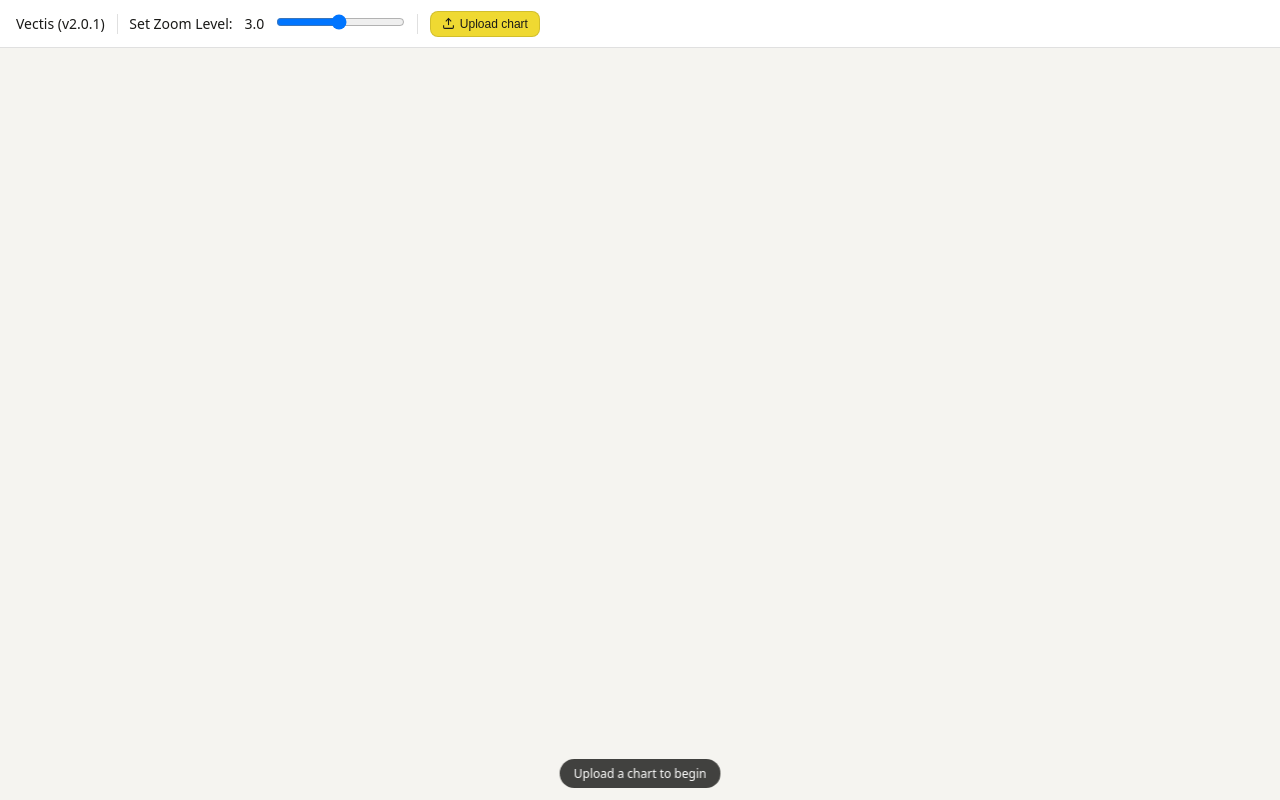
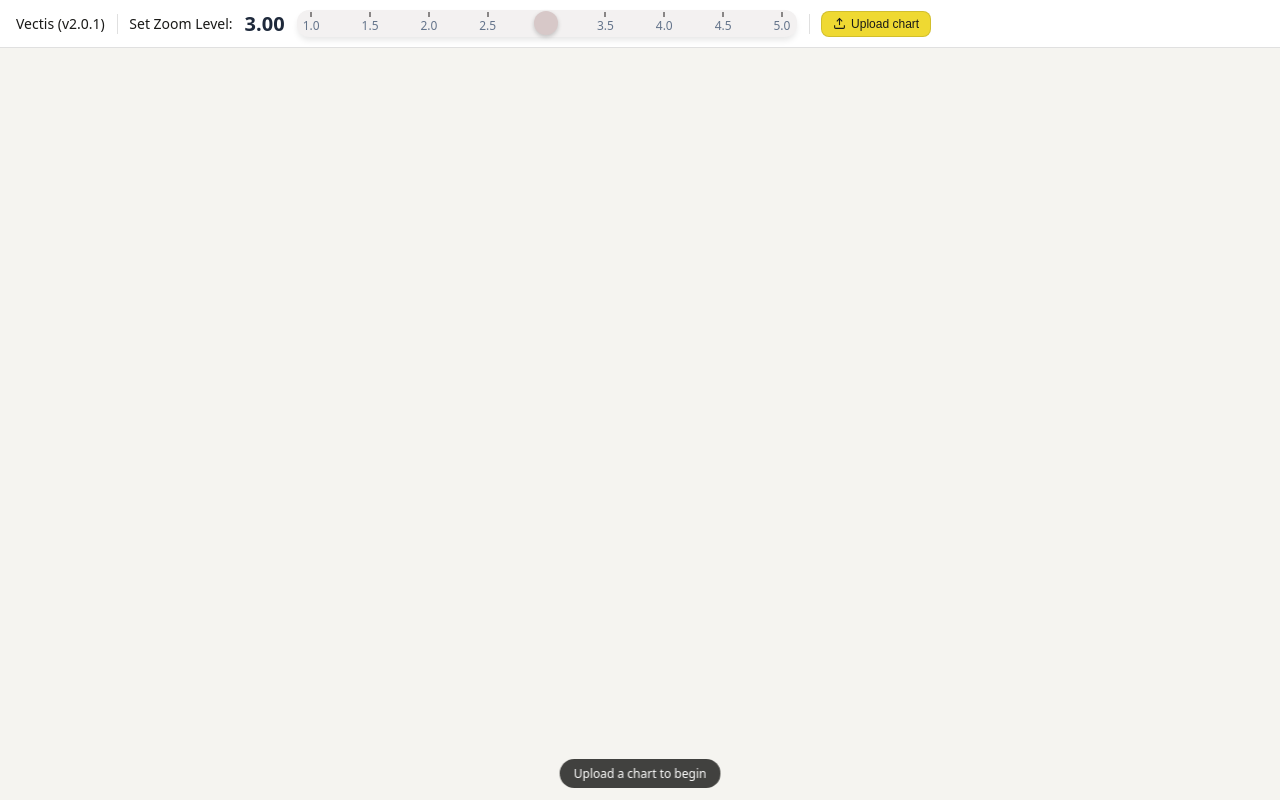
Before and after one commit to AkusChhabra/AOC-Obstacle-Parser, a Flask app: page /preview-images in a window 1280 px wide. Run offline with Flask 3, Linux system fonts and the light colour scheme.

Commit message:
Fixed scale bar css to display scale ticks and values in the scale bar

```diff
--- a/static/css/image_selector_styles.css
+++ b/static/css/image_selector_styles.css
@@ -1,22 +1,16 @@
- :root {
-     --primary-color: #2563eb;
-     --track-color: #e2e8f0;
-     --tick-color: #94a3b8;
- }
+:root {
+    --primary-color: #d7c8c8;
+    --tick-color: #898686;
+}
 
- body {
-     font-family: system-ui, -apple-system, sans-serif;
-     display: flex;
-     justify-content: center;
-     align-items: center;
-     min-height: 100vh;
-     background-color: #f8fafc;
-     margin: 0;
- }
+.header-display {
+    font-size: 1.25rem;
+    font-weight: 700;
+}
 
- .scale-container {
-     background: #ffffff;
-     padding: 2rem;
+.scale-container {
+     background: #f3f1f1;
+     padding: 0.1rem;
      border-radius: 12px;
      box-shadow: 0 4px 6px -1px rgb(0 0 0 / 0.1);
      width: 100%;
@@ -26,15 +20,15 @@
 
  .value-display {
      text-align: center;
-     font-size: 2.5rem;
+     font-size: 1.25rem;
      font-weight: 700;
      color: #1e293b;
-     margin-bottom: 1.5rem;
+     margin-bottom: 0rem;
  }
 
  .slider-wrapper {
      position: relative;
-     margin-bottom: 2rem;
+     margin-bottom: 0.25rem;
  }
 
  /* Target the actual input element */
@@ -91,7 +85,7 @@
      position: absolute;
      left: 12px;
      right: 12px;
-     top: 24px;
+     top: 0px;
      display: flex;
      justify-content: space-between;
      pointer-events: none;
@@ -99,7 +93,7 @@
 
  .tick {
      width: 2px;
-     height: 10px;
+     height: 5px;
      background-color: var(--tick-color);
      position: relative;
  }
@@ -107,7 +101,7 @@
  .tick::after {
      content: attr(data-value);
      position: absolute;
-     top: 14px;
+     top: 5px;
      left: 50%;
      transform: translateX(-50%);
      font-size: 0.75rem;
--- a/templates/image_selector.html
+++ b/templates/image_selector.html
@@ -1,17 +1,19 @@
 {% extends "base.html" %}
 
 {% block body %}
+    <link rel="stylesheet" href="{{url_for('static', filename='css/image_selector_styles.css')}}">
+
     <div id="app-image-selector">
         <div id="topbar">
-            <h1>Vectis (v2.0.1)</h1>
+            <h1 class="header-display">Vectis (v2.0.1)</h1>
             <div class="sep"></div>
             Set Zoom Level:
             <!-- Live dynamic numeric feedback -->
-            <div class="value-display" id="output">3.0</div>
+            <div class="value-display" id="output" pattern="^\d*(\.\d{0,2})?$">3.00</div>
             <div class="scale-container">
                 <div class="slider-wrapper">
                     <!-- Native HTML range element sets the min, max, and starting index -->
-                    <input type="range" min="1.1" max="5.0" value="3.0" step="0.1" class="scale-slider" id="scale">
+                    <input type="range" min="1.01" max="5.0" value="3.0" step="0.01" class="scale-slider" id="scale">
                     <!-- Structural placeholder for custom JavaScript tick lines -->
                     <div class="scale-ticks" id="ticks-container"></div>
                 </div>
@@ -50,17 +52,17 @@
         // Dynamic tick generator setup
         const min = parseInt(slider.min);
         const max = parseInt(slider.max);
-        const step = 25; // Places a custom tick mark label every 25 units
+        const step = 0.5; // Places a custom tick mark label every 25 units
 
         for (let i = min; i <= max; i += step) {
             const tick = document.createElement('div');
             tick.classList.add('tick');
-            tick.setAttribute('data-value', i);
+            tick.setAttribute('data-value', i.toFixed(1));
             ticksContainer.appendChild(tick);
         }
 
         // Live updating listener event triggers during the active dragging process
         slider.addEventListener('input', (e) => {
-            output.textContent = e.target.value;
+            output.textContent = Number(e.target.value).toFixed(2);
         });</script>
 {% endblock javascript %}
```
